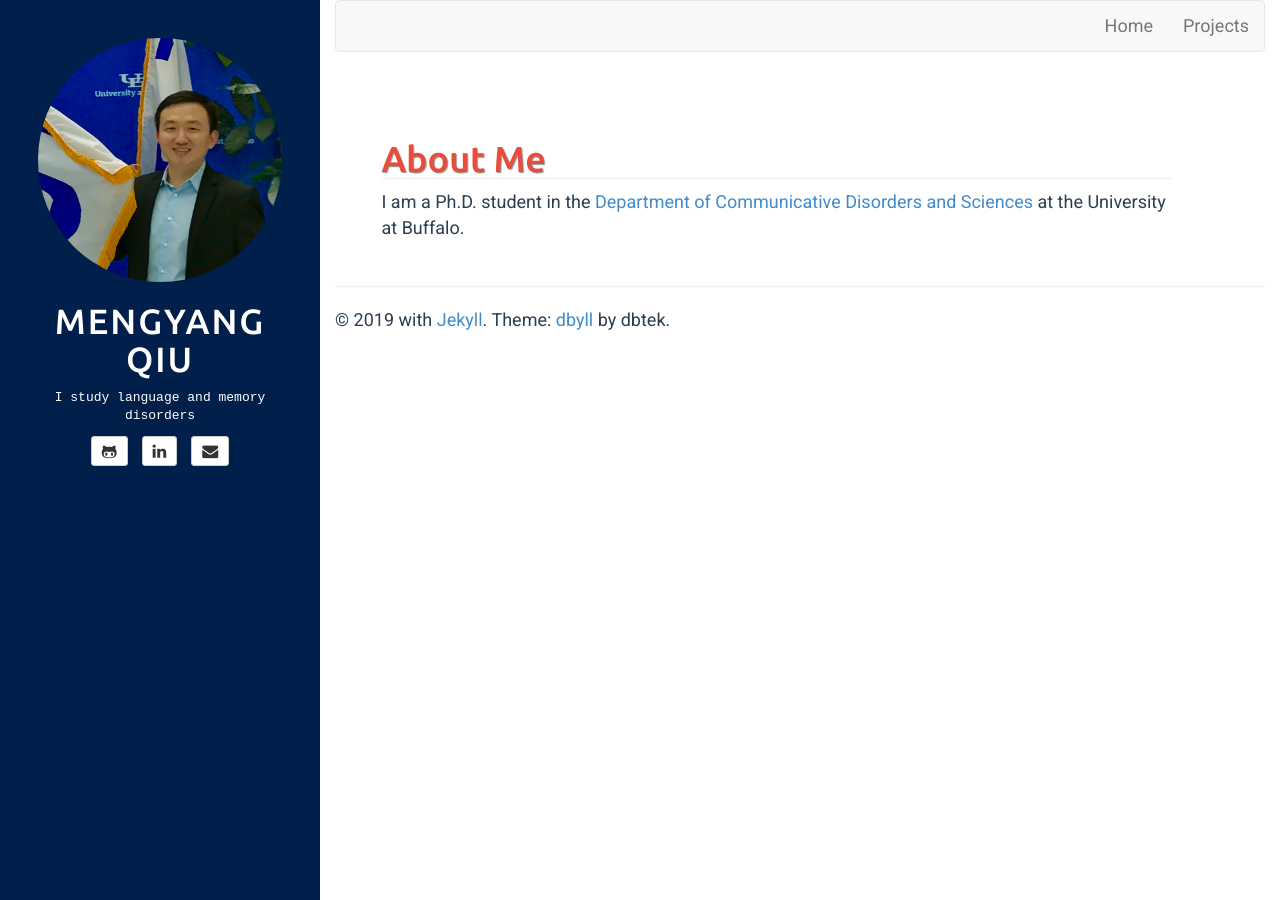
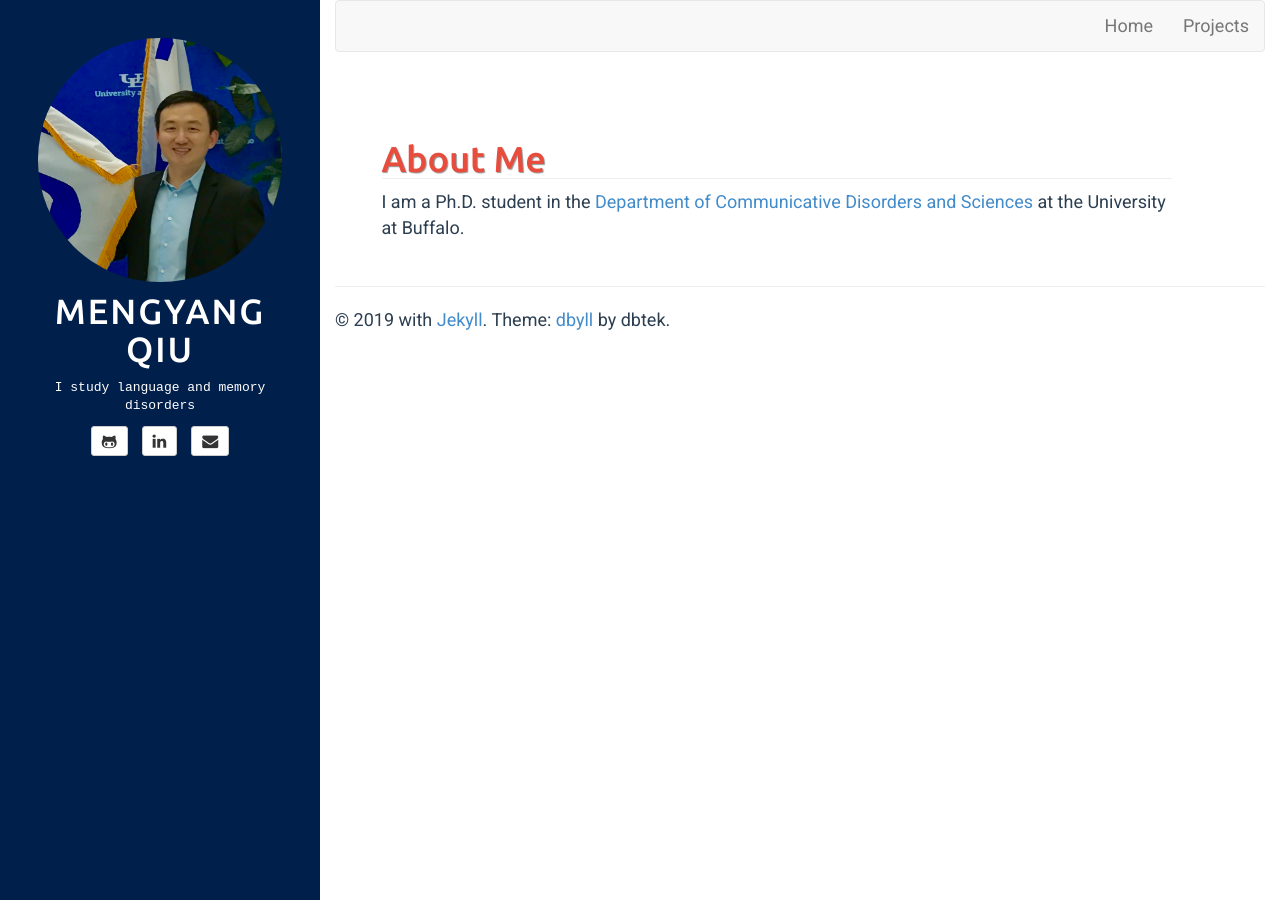
Before and after one commit to mengyangq/mengyangq.github.io, a Jekyll site: the page built from index.html, in a window 1280 px wide. Built offline with Jekyll 4.4.1, drawn with Linux system fonts in a browser that asks for light colours.

Commit message:
Update style.css

```diff
--- a/assets/css/style.css
+++ b/assets/css/style.css
@@ -24,10 +24,11 @@
 	margin-bottom: 10px;
 }
 .sidebar-header .title{
-	text-align: center;
 	letter-spacing: 2px;
 	font-size: 35px;
 	text-transform: uppercase;
+	margin: 0 auto;
+	margin-bottom: 10px;
 }
 
 .sidebar-header .title a{
```
